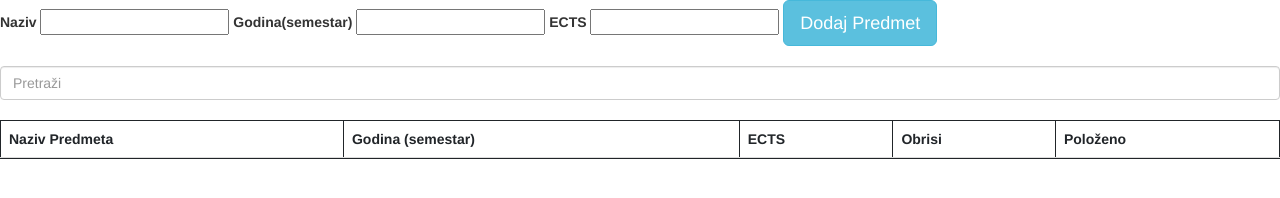
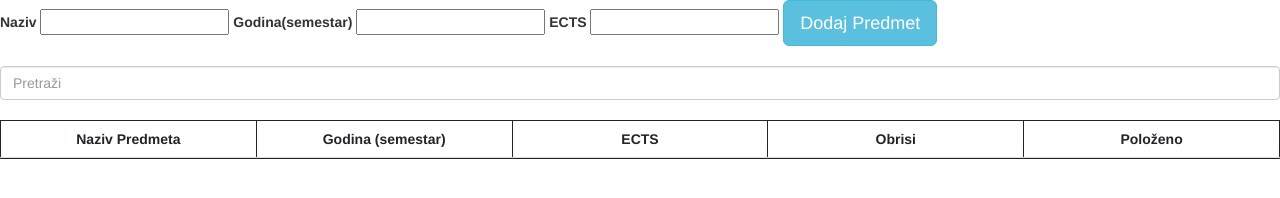
Before and after one commit to MatejZec/lv1_github, a plain HTML site: page index.html in a window 1280 px wide. Drawn offline with nearby package versions, Linux system fonts and the light colour scheme.

Commit message:
updated by Ivan

```diff
--- a/css/style.css
+++ b/css/style.css
@@ -1,5 +1,7 @@
 table, th, td {
   border: 1px solid;
+  width: 200px;
+  text-align: center;
 }
 .aktivan{
   background-color:rgb(83, 201, 83);
```
